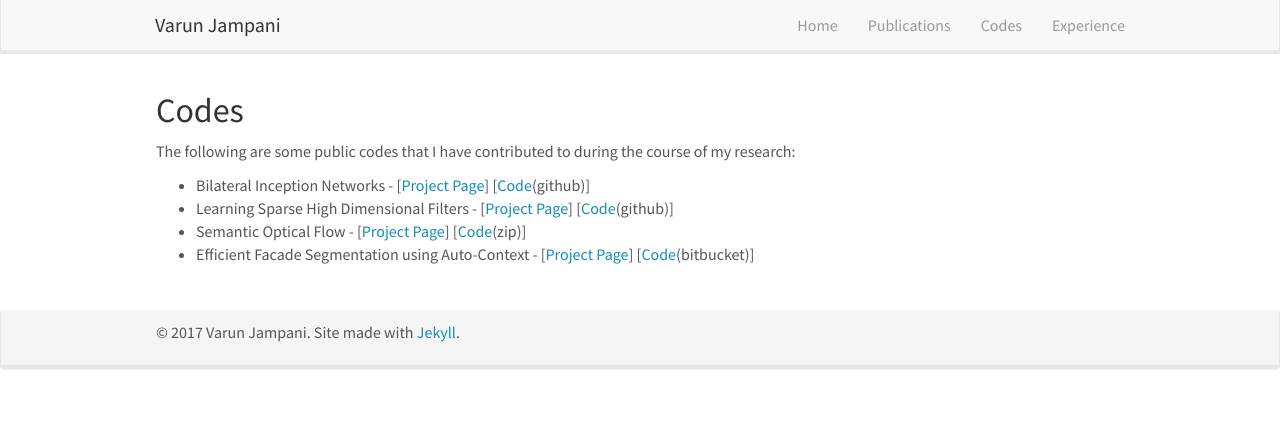
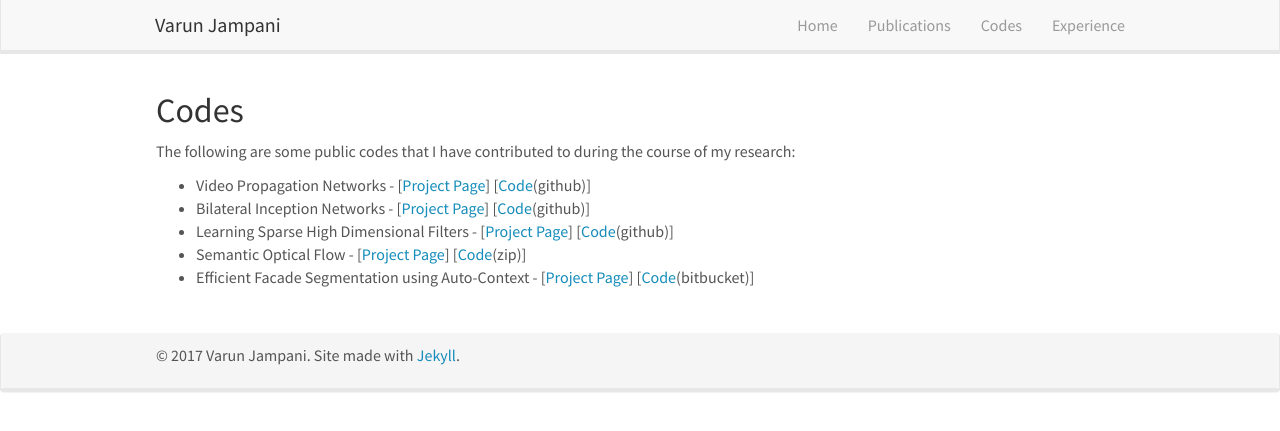
Before and after one commit to varunjampani/varunjampani.github.io, a Jekyll site: the page built from _pages/codes.md, in a window 1280 px wide. Shown: the top 431 px of the page. Built offline with Jekyll 4.4.1, drawn with Linux system fonts in a browser that asks for light colours; nearby versions of some CDN libraries.

Commit message:
add VPN to codes

```diff
--- a/_pages/codes.md
+++ b/_pages/codes.md
@@ -11,6 +11,7 @@ permalink: /codes
 <p>The following are some public codes that I have contributed to during the course of my research:</p>
 
 <ul>
+	<li>Video Propagation Networks - [<a href="http://varunjampani.github.io/vpn">Project Page</a>] [<a href="https://github.com/varunjampani/video_prop_networks">Code</a>(github)]</li>
 	<li>Bilateral Inception Networks - [<a href="http://segmentation.is.tuebingen.mpg.de">Project Page</a>] [<a href="https://github.com/raghudeep/bilateralinceptions">Code</a>(github)]</li>
 	<li>Learning Sparse High Dimensional Filters - [<a href="http://bilateralnn.is.tuebingen.mpg.de">Project Page</a>] [<a href="https://github.com/MPI-IS/bilateralNN">Code</a>(github)]</li>
 	<li>Semantic Optical Flow - [<a href="https://ps.is.tuebingen.mpg.de/research_projects/semantic-optical-flow">Project Page</a>] [<a href="https://ps.is.tuebingen.mpg.de/uploads_file/attachment/attachment/281/semantic_flow_code_release.zip">Code</a>(zip)]</li>
```
